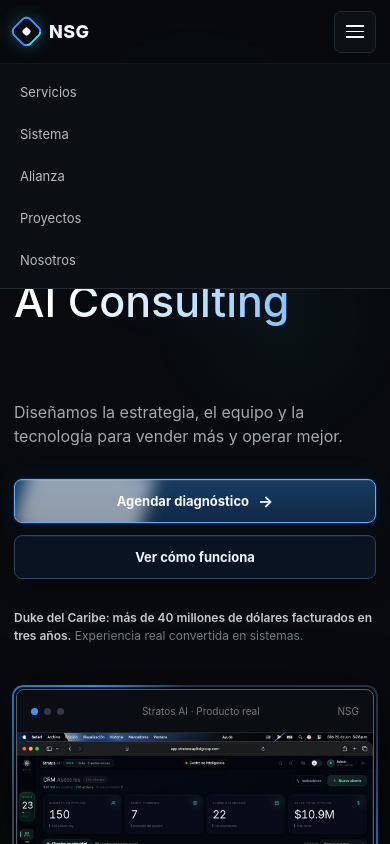
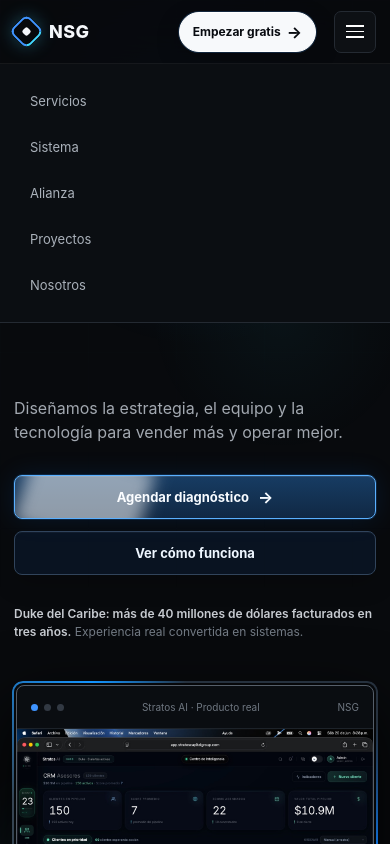
Before and after one commit to iagents00/nsg-sitio-web, a plain HTML site: page index.html in a window 390 px wide. Both pictures are taken after a click on the button "Abrir menú". Shown: the top 844 px of the page. Drawn offline with Linux system fonts and the light colour scheme.

Commit message:
Header estilo SO comercial: nav en píldora centrada, botones Iniciar sesión/Empezar gratis, badge terminal; responsive iPhone

```diff
--- a/index.html
+++ b/index.html
@@ -44,12 +44,18 @@
       background: rgba(8,10,13,.78); border-bottom: 1px solid rgba(255,255,255,.06);
       backdrop-filter: blur(18px); -webkit-backdrop-filter: blur(18px);
     }
-    .nav-inner { display: flex; align-items: center; justify-content: space-between; gap: 28px; }
+    .nav-inner { display: grid; grid-template-columns: 1fr auto 1fr; align-items: center; gap: 18px; }
     .brand { font-size: 18px; font-weight: 780; letter-spacing: .02em; display: flex; align-items: center; gap: 10px; }
     .brand-mark { width: 25px; height: 25px; border: 2px solid var(--blue); border-right-color: var(--cyan); border-radius: 7px; transform: rotate(45deg); box-shadow: 0 0 18px rgba(66,216,255,.3); }
     .brand-mark::after { content: ""; display: block; width: 7px; height: 7px; margin: 7px; background: var(--text); border-radius: 2px; }
-    .nav-links { display: flex; align-items: center; gap: 26px; color: #b4bac2; font-size: 13px; }
-    .nav-links a:hover { color: white; }
+    .nav-pill { justify-self: center; display: flex; }
+    .nav-actions { justify-self: end; }
+    .nav-links { display: flex; align-items: center; gap: 2px; padding: 6px; border: 1px solid rgba(255,255,255,.07); border-radius: 999px; background: rgba(255,255,255,.03); backdrop-filter: blur(14px); -webkit-backdrop-filter: blur(14px); color: #aab1ba; font-size: 13px; }
+    .nav-links a { padding: 9px 16px; border-radius: 999px; transition: color .2s, background .2s; }
+    .nav-links a:hover { color: #fff; background: rgba(255,255,255,.06); }
+    .nav-actions { display: flex; align-items: center; gap: 8px; }
+    .nav-login { padding: 11px 16px; border-radius: 999px; font-size: 13px; color: #c4cad2; transition: color .2s, background .2s; }
+    .nav-login:hover { color: #fff; background: rgba(255,255,255,.05); }
     .nav-toggle { display: none; width: 42px; height: 42px; border: 1px solid var(--line); background: var(--surface); border-radius: 7px; cursor: pointer; }
     .nav-toggle span, .nav-toggle::before, .nav-toggle::after { content: ""; display: block; width: 18px; height: 1.5px; margin: 4px auto; background: white; }
     .btn {
@@ -68,6 +74,10 @@
     .arrow { font-size: 16px; line-height: 1; }
     .hero { padding: 108px 0 52px; text-align: center; position: relative; }
     .eyebrow { color: var(--cyan); font-size: 11px; font-weight: 760; letter-spacing: .15em; text-transform: uppercase; }
+    .hero-badge { display: inline-flex; align-items: center; gap: 10px; padding: 8px 16px; border: 1px solid rgba(255,255,255,.1); border-radius: 999px; background: rgba(255,255,255,.025); backdrop-filter: blur(10px); -webkit-backdrop-filter: blur(10px); font-family: ui-monospace, SFMono-Regular, Menlo, monospace; font-size: 12px; letter-spacing: .08em; color: #9aa2ac; text-transform: uppercase; max-width: 100%; }
+    .hero-badge .dot { width: 8px; height: 8px; border-radius: 50%; background: var(--green); box-shadow: 0 0 10px rgba(83,209,138,.75); flex: none; }
+    .hero-badge .sep { color: #3a424c; }
+    .hero-badge .accent { color: var(--green); font-weight: 600; text-transform: none; }
     h1, h2, h3, p { margin-top: 0; }
     h1 { max-width: 1080px; margin: 20px auto 24px; font-size: clamp(44px, 7vw, 82px); line-height: 1.02; letter-spacing: 0; font-weight: 520; text-wrap: balance; }
     .rotating-line { display: grid; min-height: 1.12em; margin-top: .08em; color: #dceeff; }
@@ -170,13 +180,24 @@
     .dialog { width: min(92vw, 640px); border: 1px solid #343c46; border-radius: 8px; background: #0d1116; color: white; padding: 0; box-shadow: 0 30px 100px #000; }.dialog::backdrop { background: rgba(0,0,0,.78); backdrop-filter: blur(8px); }.dialog-inner { padding: 28px; }.dialog-head { display: flex; justify-content: space-between; gap: 20px; }.dialog h3 { font-size: 25px; font-weight: 570; }.close { width: 36px; height: 36px; border: 1px solid var(--line); border-radius: 50%; background: transparent; cursor: pointer; }.dialog p { color: var(--muted); line-height: 1.6; }.diagnostic-options { display: grid; gap: 8px; margin-top: 20px; }.diagnostic-option { text-align: left; padding: 14px; border: 1px solid var(--line); border-radius: 7px; background: var(--surface-2); cursor: pointer; }.diagnostic-option:hover, .diagnostic-option.selected { border-color: #4a89cc; background: #111e2d; }.diagnostic-result { display: none; margin-top: 18px; padding: 18px; border-left: 2px solid var(--blue); background: #101722; }.diagnostic-result.show { display: block; }
     .reveal { opacity: 0; transform: translateY(18px); transition: opacity .6s ease, transform .6s ease; }.reveal.visible { opacity: 1; transform: none; }
     @media (max-width: 900px) {
-      .nav-links { position: fixed; inset: 72px 0 auto; display: none; flex-direction: column; align-items: stretch; padding: 20px; background: #0b0e12; border-bottom: 1px solid var(--line); }.nav-links.open { display: flex; }.nav-toggle { display: block; }.nav .btn.nav-cta { display: none; }
+      .nav-inner { display: flex; align-items: center; }
+      .brand { margin-right: auto; }
+      .nav-pill { display: contents; }
+      .nav-links { position: fixed; inset: 72px 0 auto; display: none; flex-direction: column; align-items: stretch; gap: 4px; padding: 16px; border: 0; border-radius: 0; border-bottom: 1px solid var(--line); background: #0b0e12; backdrop-filter: none; -webkit-backdrop-filter: none; }
+      .nav-links.open { display: flex; }
+      .nav-links a { padding: 13px 14px; }
+      .nav-toggle { display: block; order: 3; }
+      .nav-actions { gap: 6px; }
+      .nav-login { display: none; }
+      .nav .btn.nav-cta { display: inline-flex; padding: 0 16px; min-height: 40px; }
       .hero { padding-top: 76px; }.demo { grid-template-columns: 1fr; }.demo-side { display: none; }.demo-main { padding: 16px; }.metrics { grid-template-columns: repeat(3,1fr); }.pipe-row { grid-template-columns: 1.2fr .7fr .5fr; }.pipe-row > :nth-child(3) { display: none; }
       .section-head { grid-template-columns: 1fr; gap: 20px; }.problem-grid { grid-template-columns: repeat(2,1fr); }.problem:nth-child(2) { border-right: 0; }.problem:nth-child(-n+2) { border-bottom: 1px solid var(--line); }
       .solutions { grid-template-columns: repeat(2,1fr); }.offer-wrap { grid-template-columns: 1fr; gap: 34px; }.offer-copy { position: static; }.entry-grid { grid-template-columns: 1fr; }.process { grid-template-columns: repeat(2,1fr); }.process-step { border-bottom: 1px solid var(--line); }.team { grid-template-columns: 1fr; gap: 35px; }
     }
     @media (max-width: 640px) {
       .wrap { width: min(calc(100% - 28px), var(--max)); }.nav { height: 64px; }.nav-links { top: 64px; }
+      .hero-badge { flex-wrap: wrap; gap: 7px 8px; font-size: 11px; padding: 7px 13px; letter-spacing: .05em; }
+      .nav .btn.nav-cta { font-size: 12px; padding: 0 13px; gap: 6px; }
       .hero { text-align: left; padding-top: 72px; }.hero .eyebrow { line-height: 1.5; }.hero h1 { font-size: 43px; margin-left: 0; }.rotating-line { min-height: 2.22em; }.hero-copy { font-size: 16px; margin-left: 0; }.hero-actions { justify-content: flex-start; }.hero-actions .btn { width: 100%; }.proof-line { margin-left: 0; }.system-stage { margin-top: 42px; }
       section { padding: 70px 0; }.problem-grid, .alliance, .solutions, .portfolio-grid { grid-template-columns: 1fr; }.problem { border-right: 0; border-bottom: 1px solid var(--line); min-height: 160px; }.problem h3 { margin-top: 24px; }.alliance-panel { min-height: 280px; }.alliance-panel h3 { margin-top: 50px; }.alliance-result { display: block; }.alliance-result b { font-size: 58px; }
       .system-item { grid-template-columns: 42px 1fr; gap: 14px; }.system-item p { grid-column: 2; }.solutions { gap: 10px; }.solution { min-height: 230px; }.solution h3 { margin-top: 48px; }.portfolio-top { display: block; }.filters { margin-top: 18px; }.project { min-height: 340px; }.process { grid-template-columns: 1fr; }.process-step { border-right: 0; }.process-step h3 { margin-top: 25px; }.footer-inner { display: block; }.footer-links { margin-top: 15px; flex-wrap: wrap; }
@@ -216,17 +237,22 @@
   <nav class="nav" aria-label="Navegación principal">
     <div class="wrap nav-inner">
       <a class="brand" href="#inicio" aria-label="NSG, inicio"><span class="brand-mark" aria-hidden="true"></span>NSG</a>
-      <div class="nav-links" id="navLinks">
-        <a href="#soluciones">Servicios</a><a href="#sistema">Sistema</a><a href="#alianza">Alianza</a><a href="#proyectos">Proyectos</a><a href="#nosotros">Nosotros</a>
+      <div class="nav-pill">
+        <div class="nav-links" id="navLinks">
+          <a href="#soluciones">Servicios</a><a href="#sistema">Sistema</a><a href="#alianza">Alianza</a><a href="#proyectos">Proyectos</a><a href="#nosotros">Nosotros</a>
+        </div>
       </div>
-      <a class="btn nav-cta" href="#diagnostico">Agendar diagnóstico <span class="arrow">→</span></a>
+      <div class="nav-actions">
+        <a class="nav-login" href="#diagnostico">Iniciar sesión</a>
+        <a class="btn nav-cta" href="#diagnostico">Empezar gratis <span class="arrow">→</span></a>
+      </div>
       <button class="nav-toggle" id="navToggle" type="button" aria-label="Abrir menú" aria-expanded="false"><span></span></button>
     </div>
   </nav>
 
   <main id="inicio">
     <header class="hero wrap">
-      <div class="eyebrow">Sistemas de crecimiento + inteligencia artificial</div>
+      <div class="hero-badge"><span class="dot" aria-hidden="true"></span><span>Sistema operativo comercial</span><span class="sep" aria-hidden="true">|</span><span class="accent">+ iAgents</span></div>
       <h1>Escalamos empresas con<span class="rotating-line" id="heroRotator"><span class="rotating-word active">Marketing + AI</span><span class="rotating-word">AI Department</span><span class="rotating-word">AI Consulting</span><span class="rotating-word">iAgent Teams</span><span class="rotating-word">IAOS + Second Brain</span></span></h1>
       <p class="hero-copy">Diseñamos la estrategia, el equipo y la tecnología para vender más y operar mejor.</p>
       <div class="hero-actions"><button class="btn btn-primary diagnostic-open" type="button">Agendar diagnóstico <span class="arrow">→</span></button><a class="btn" href="#sistema">Ver cómo funciona</a></div>
```
